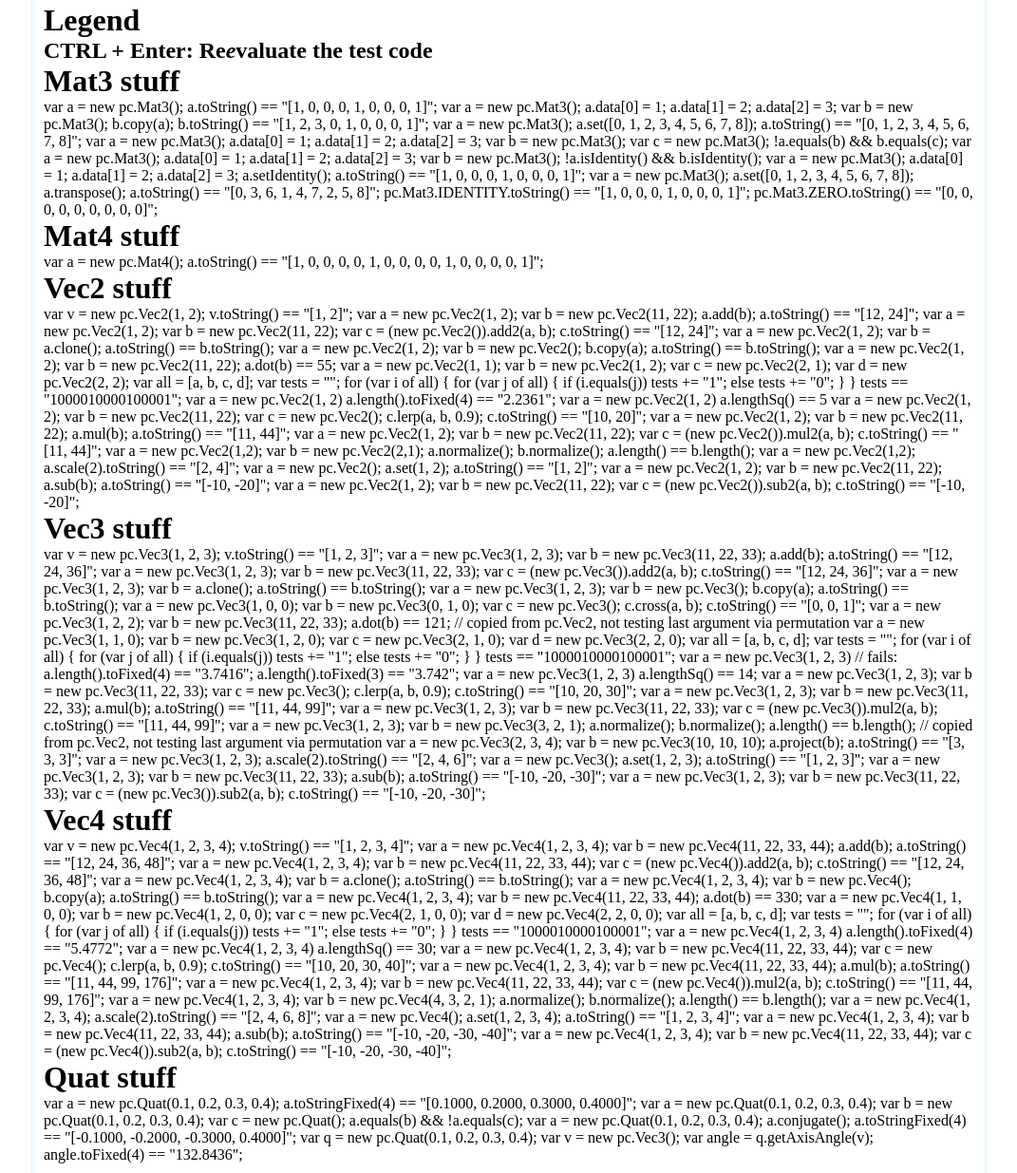
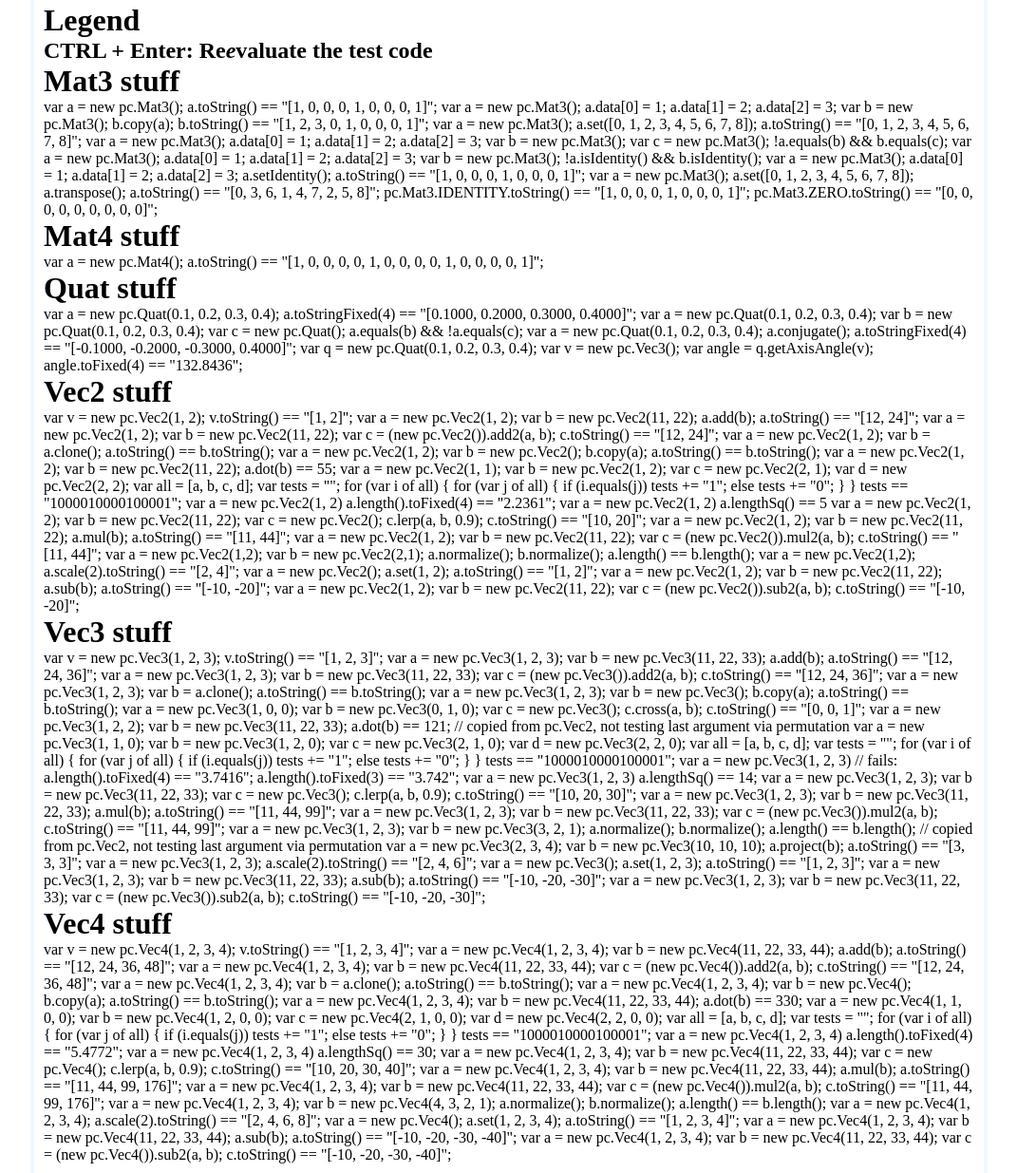
Before and after one commit to KILLTUBE/MathAS, a website: page html5/index.html in a window 1280 px wide. Shown: the part 7-1242 px from the top of the page at 95% size, without its empty margins (104-1175 px from the left). Drawn offline with Linux system fonts and the light colour scheme; no server answers.

Commit message:
cleanup tests

```diff
--- a/html5/Tests.js
+++ b/html5/Tests.js
@@ -80,7 +80,7 @@ function tests_init() {
 				continue;
 			}
 		}
-		console.log(tabmax);
+
 		if (tabmax) {
 			// if we have any amount of counted tabs, remove them:
 			var tabrepeat = "\t".repeat(tabmax);
--- a/html5/index.html
+++ b/html5/index.html
@@ -138,7 +138,7 @@
 		-->
 		<h2>CTRL + Enter: Re<i>e</i>valuate the test code</h2>
 
-
+		<tests-js>
 			<h1>Mat3 stuff</h1>
 
 			<test-js>
@@ -207,48 +207,95 @@
 
 			<test-js>
 			</test-js>
+		</tests-js>
 
+
+
+		<tests-js>
 			<h1>Mat4 stuff</h1>
 
 			<test-js>
 				var a = new pc.Mat4();
 				a.toString() == "[1, 0, 0, 0, 0, 1, 0, 0, 0, 0, 1, 0, 0, 0, 0, 1]";
 			</test-js>
+		</tests-js>
 
+
+
+		<tests-js>
+			<h1>Quat stuff</h1>
+
+			<test-js>
+				var a = new pc.Quat(0.1, 0.2, 0.3, 0.4);
+				a.toStringFixed(4) == "[0.1000, 0.2000, 0.3000, 0.4000]";
+			</test-js>
+
+			<test-js>
+				var a = new pc.Quat(0.1, 0.2, 0.3, 0.4);
+				var b = new pc.Quat(0.1, 0.2, 0.3, 0.4);
+				var c = new pc.Quat();
+				a.equals(b) && !a.equals(c);
+			</test-js>
+
+			<test-js>
+				var a = new pc.Quat(0.1, 0.2, 0.3, 0.4);
+				a.conjugate();
+				a.toStringFixed(4) == "[-0.1000, -0.2000, -0.3000, 0.4000]";
+			</test-js>
+
+			<test-js>
+				var q = new pc.Quat(0.1, 0.2, 0.3, 0.4);
+				var v = new pc.Vec3();
+				var angle = q.getAxisAngle(v);
+				angle.toFixed(4) == "132.8436";
+			</test-js>
+
+			<test-js></test-js>
+		</tests-js>
+
+
+
+		<tests-js>
 			<h1>Vec2 stuff</h1>
 
 			<test-js>
 				var v = new pc.Vec2(1, 2);
 				v.toString() == "[1, 2]";
 			</test-js>
+
 			<test-js>
 				var a = new pc.Vec2(1, 2);
 				var b = new pc.Vec2(11, 22);
 				a.add(b);
 				a.toString() == "[12, 24]";
 			</test-js>
+
 			<test-js>
 				var a = new pc.Vec2(1, 2);
 				var b = new pc.Vec2(11, 22);
 				var c = (new pc.Vec2()).add2(a, b);
 				c.toString() == "[12, 24]";
 			</test-js>
+
 			<test-js>
 				var a = new pc.Vec2(1, 2);
 				var b = a.clone();
 				a.toString() == b.toString();
 			</test-js>
+
 			<test-js>
 				var a = new pc.Vec2(1, 2);
 				var b = new pc.Vec2();
 				b.copy(a);
 				a.toString() == b.toString();
 			</test-js>
+
 			<test-js>
 				var a = new pc.Vec2(1, 2);
 				var b = new pc.Vec2(11, 22);
 				a.dot(b) == 55;
 			</test-js>
+
 			<test-js>
 				var a = new pc.Vec2(1, 1);
 				var b = new pc.Vec2(1, 2);
@@ -284,7 +331,6 @@
 				c.lerp(a, b, 0.9);
 				c.toString() == "[10, 20]";
 			</test-js>
-
 
 			<test-js>
 				var a = new pc.Vec2(1, 2);
@@ -334,7 +380,11 @@
 			</test-js>
 
 			<test-js></test-js>
+		</tests-js>
 
+
+
+		<tests-js>
 			<h1>Vec3 stuff</h1>
 
 			<test-js>
@@ -421,7 +471,6 @@
 				c.toString() == "[10, 20, 30]";
 			</test-js>
 
-
 			<test-js>
 				var a = new pc.Vec3(1, 2, 3);
 				var b = new pc.Vec3(11, 22, 33);
@@ -478,7 +527,11 @@
 			</test-js>
 
 			<test-js></test-js>
+		</tests-js>
 
+
+
+		<tests-js>
 			<h1>Vec4 stuff</h1>
 
 			<test-js>
@@ -603,34 +656,7 @@
 			</test-js>
 
 			<test-js></test-js>
+		</tests-js>
 
-		<h1>Quat stuff</h1>
-
-		<test-js>
-			var a = new pc.Quat(0.1, 0.2, 0.3, 0.4);
-			a.toStringFixed(4) == "[0.1000, 0.2000, 0.3000, 0.4000]";
-		</test-js>
-
-		<test-js>
-			var a = new pc.Quat(0.1, 0.2, 0.3, 0.4);
-			var b = new pc.Quat(0.1, 0.2, 0.3, 0.4);
-			var c = new pc.Quat();
-			a.equals(b) && !a.equals(c);
-		</test-js>
-
-		<test-js>
-			var a = new pc.Quat(0.1, 0.2, 0.3, 0.4);
-			a.conjugate();
-			a.toStringFixed(4) == "[-0.1000, -0.2000, -0.3000, 0.4000]";
-		</test-js>
-
-		<test-js>
-			var q = new pc.Quat(0.1, 0.2, 0.3, 0.4);
-			var v = new pc.Vec3();
-			var angle = q.getAxisAngle(v);
-			angle.toFixed(4) == "132.8436";
-		</test-js>
-
-		<test-js></test-js>
 	</body>
 </html>
```
Lines whose indentation alone changed are shown as unchanged.
